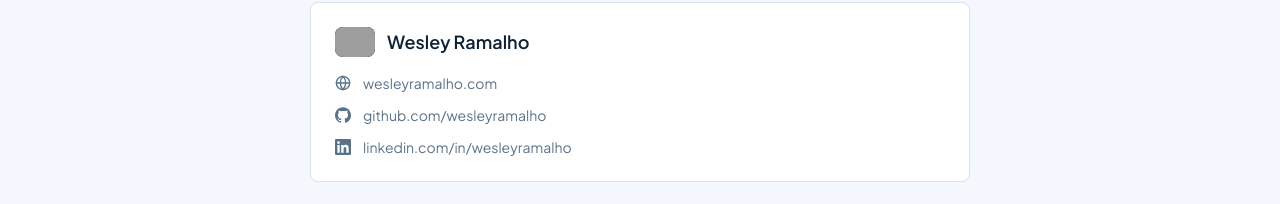
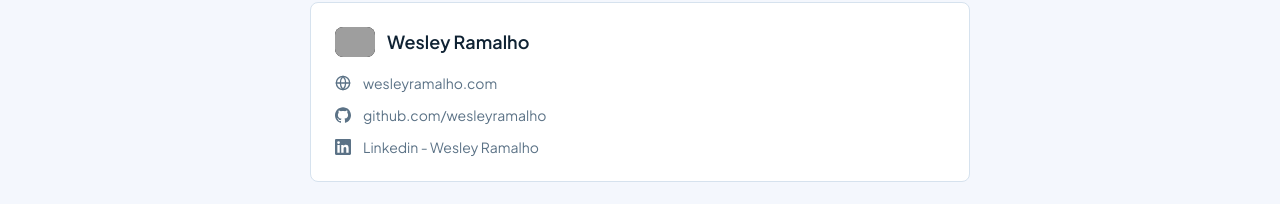
Before and after one commit to wesleyramalho/resume-builder, a Next.js app: page /contact in a window 1280 px wide. Shown: the part 199-403 px from the top of the page. Built offline with nearby package versions, Linux system fonts and the light colour scheme; grey boxes are pictures that could not be loaded.

Commit message:
updating linkedin url

```diff
--- a/src/app/contact/page.tsx
+++ b/src/app/contact/page.tsx
@@ -55,13 +55,13 @@ export default function ContactPage() {
                 github.com/wesleyramalho
               </a>
               <a
-                href="https://linkedin.com/in/wesleyramalho"
+                href="https://www.linkedin.com/in/wesley-ramalho-245bb5b1/"
                 target="_blank"
                 rel="noopener noreferrer"
                 className="flex items-center gap-3 text-sm text-muted-foreground hover:text-foreground transition-colors"
               >
                 <LinkedInIcon className="w-4 h-4 shrink-0" />
-                linkedin.com/in/wesleyramalho
+                Linkedin - Wesley Ramalho
               </a>
             </div>
           </div>
```
